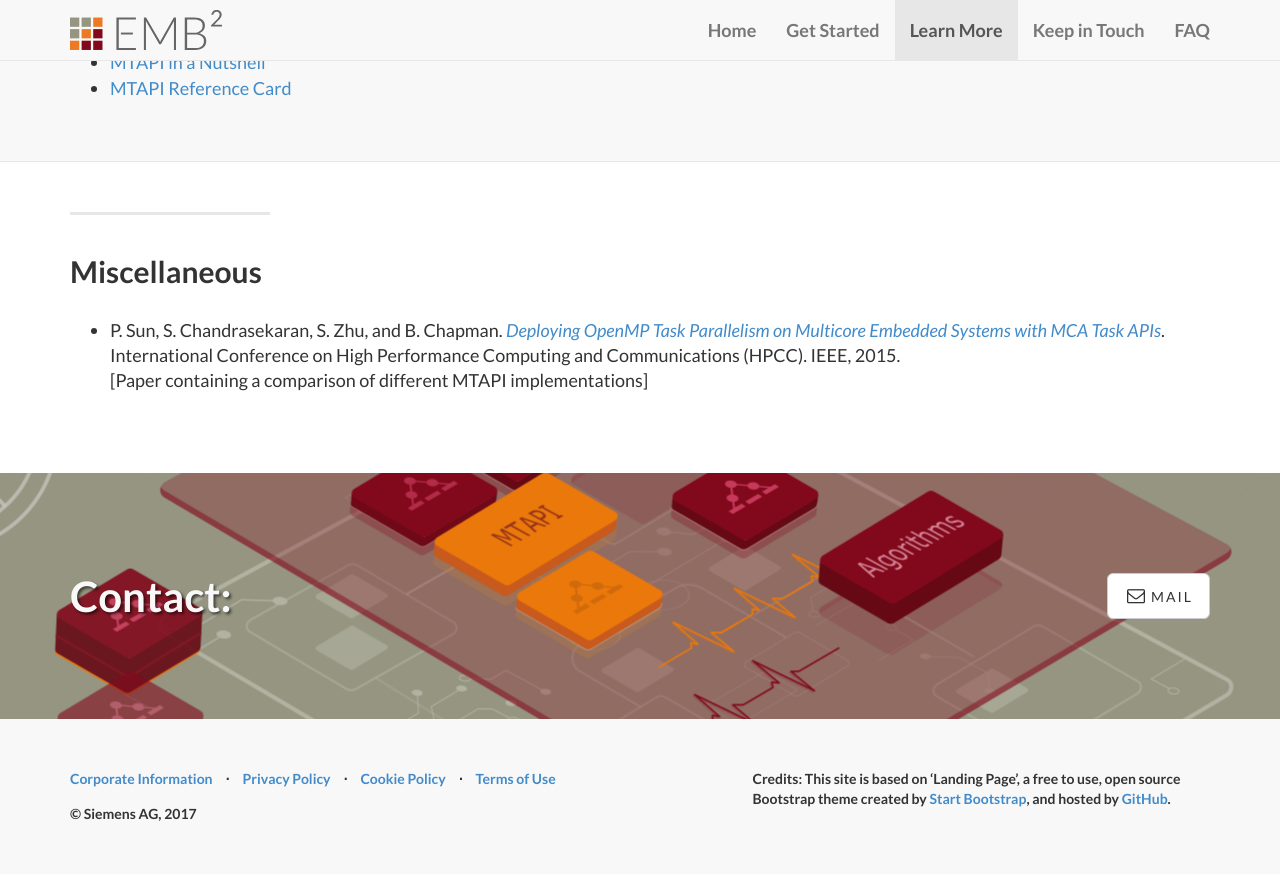
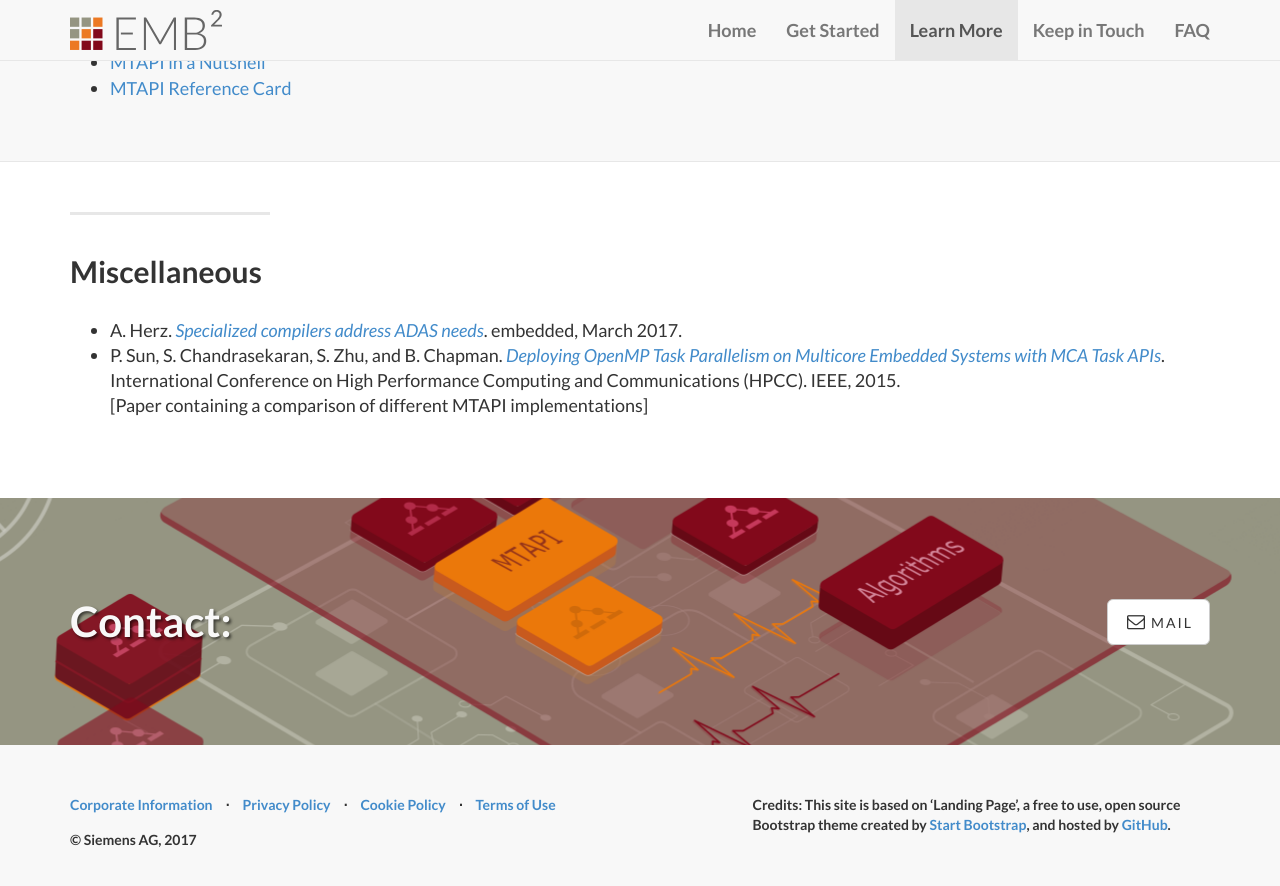
Before and after one commit to siemens/embb, a Jekyll site: the page built from learn_more.html, in a window 1280 px wide and 900 px high, scrolled down 1946 px. Shown: the top 886 px of the window. Built offline with Jekyll 4.4.1, drawn with Linux system fonts in a browser that asks for light colours.

Commit message:
Update learn_more.html

```diff
--- a/learn_more.html
+++ b/learn_more.html
@@ -121,6 +121,7 @@ subTitle: Boost your applications' performance
       <div class="row">
         <div class="col-sm-12">
           <ul>
+            <li>A. Herz. <em><a href="http://www.embedded.com/design/programming-languages-and-tools/4458083/Specialized-compilers-address-ADAS-needs">Specialized compilers address ADAS needs</a></em>. embedded, March 2017.</li>
             <li>P. Sun, S. Chandrasekaran, S. Zhu, and B. Chapman. <em><a href="http://dx.doi.org/10.1109/HPCC-CSS-ICESS.2015.88">Deploying OpenMP Task Parallelism on Multicore Embedded Systems with MCA Task APIs</a></em>. International Conference on High Performance Computing and Communications (HPCC). IEEE, 2015.<br/>[Paper containing a comparison of different MTAPI implementations]</li>
           </ul>
         </div>
```
